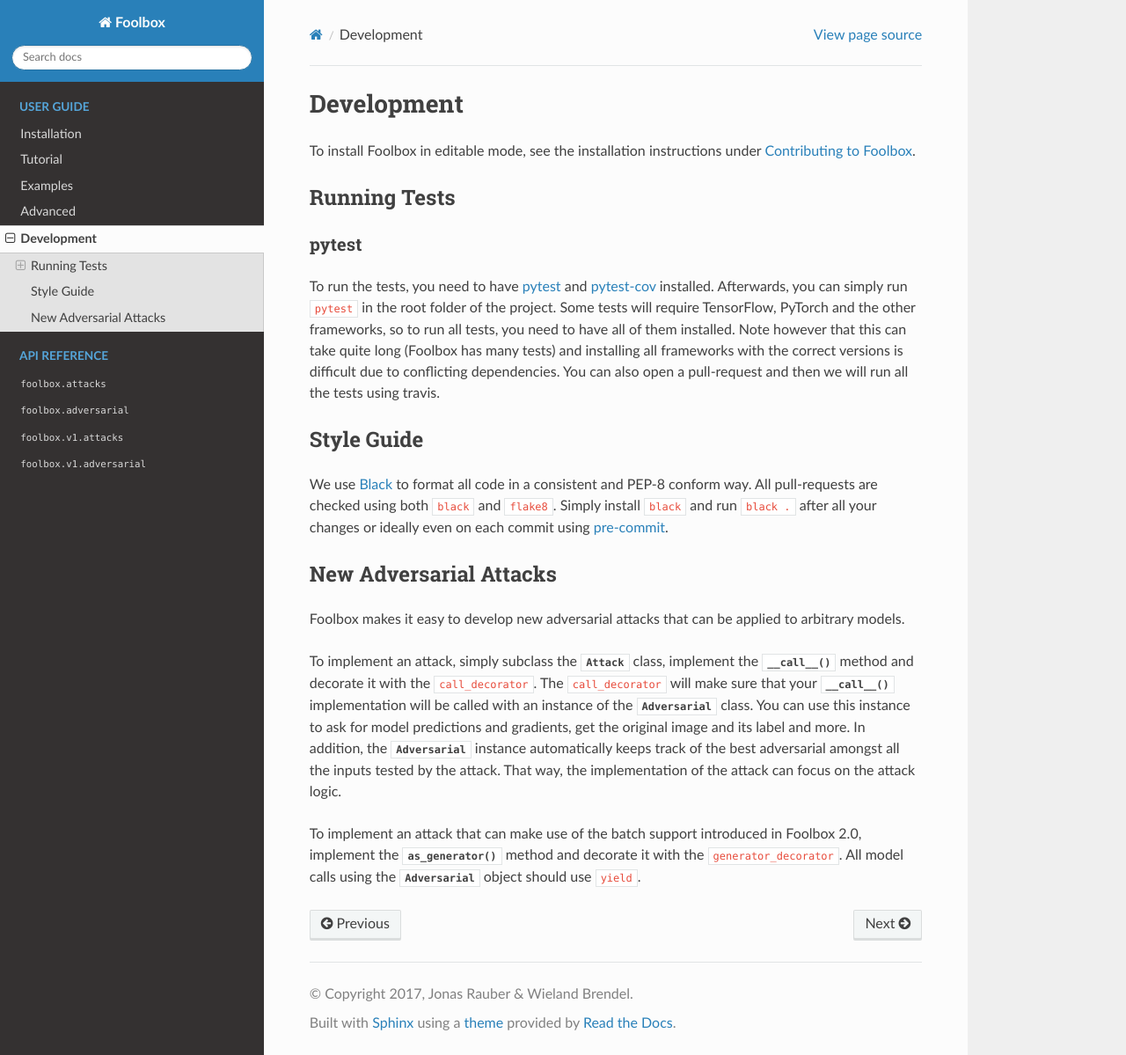
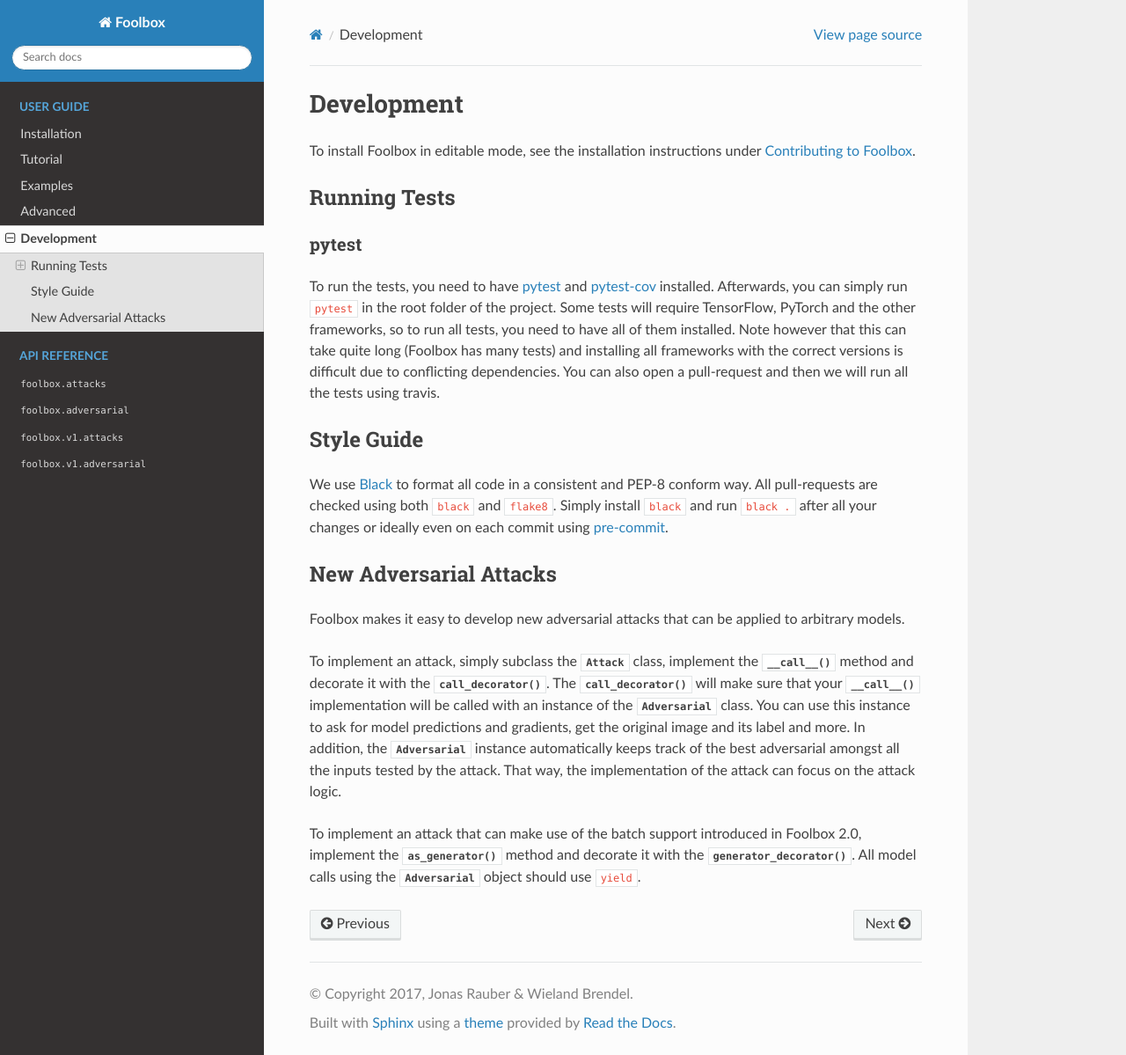
Before and after one commit to bethgelab/foolbox, a Sphinx documentation site: the page built from docs/user/development.rst, in a window 1280 px wide and 1199 px high. Shown: the whole window at 88% size. Built offline with Sphinx 7.4.7 and the Read the Docs theme 2.0.0, drawn with Linux system fonts in a browser that asks for light colours; pages that are not in the unit, such as notebooks, are missing from menus; the version number could not be read and is left out; cross-references to code outside the pages are shown as plain code; some of the changed lines change nothing that is shown.

Commit message:
closes #389

```diff
--- a/docs/user/development.rst
+++ b/docs/user/development.rst
@@ -26,6 +26,6 @@ New Adversarial Attacks
 
 Foolbox makes it easy to develop new adversarial attacks that can be applied to arbitrary models.
 
-To implement an attack, simply subclass the :class:`Attack` class, implement the :meth:`__call__` method and decorate it with the :decorator:`call_decorator`. The :decorator:`call_decorator` will make sure that your :meth:`__call__` implementation will be called with an instance of the :class:`Adversarial` class. You can use this instance to ask for model predictions and gradients, get the original image and its label and more. In addition, the :class:`Adversarial` instance automatically keeps track of the best adversarial amongst all the inputs tested by the attack. That way, the implementation of the attack can focus on the attack logic.
+To implement an attack, simply subclass the :class:`Attack` class, implement the :meth:`__call__` method and decorate it with the :func:`call_decorator`. The :func:`call_decorator` will make sure that your :meth:`__call__` implementation will be called with an instance of the :class:`Adversarial` class. You can use this instance to ask for model predictions and gradients, get the original image and its label and more. In addition, the :class:`Adversarial` instance automatically keeps track of the best adversarial amongst all the inputs tested by the attack. That way, the implementation of the attack can focus on the attack logic.
 
-To implement an attack that can make use of the batch support introduced in Foolbox 2.0, implement the :meth:`as_generator` method and decorate it with the :decorator:`generator_decorator`. All model calls using the :class:`Adversarial` object should use ``yield``.
+To implement an attack that can make use of the batch support introduced in Foolbox 2.0, implement the :meth:`as_generator` method and decorate it with the :func:`generator_decorator`. All model calls using the :class:`Adversarial` object should use ``yield``.
```
